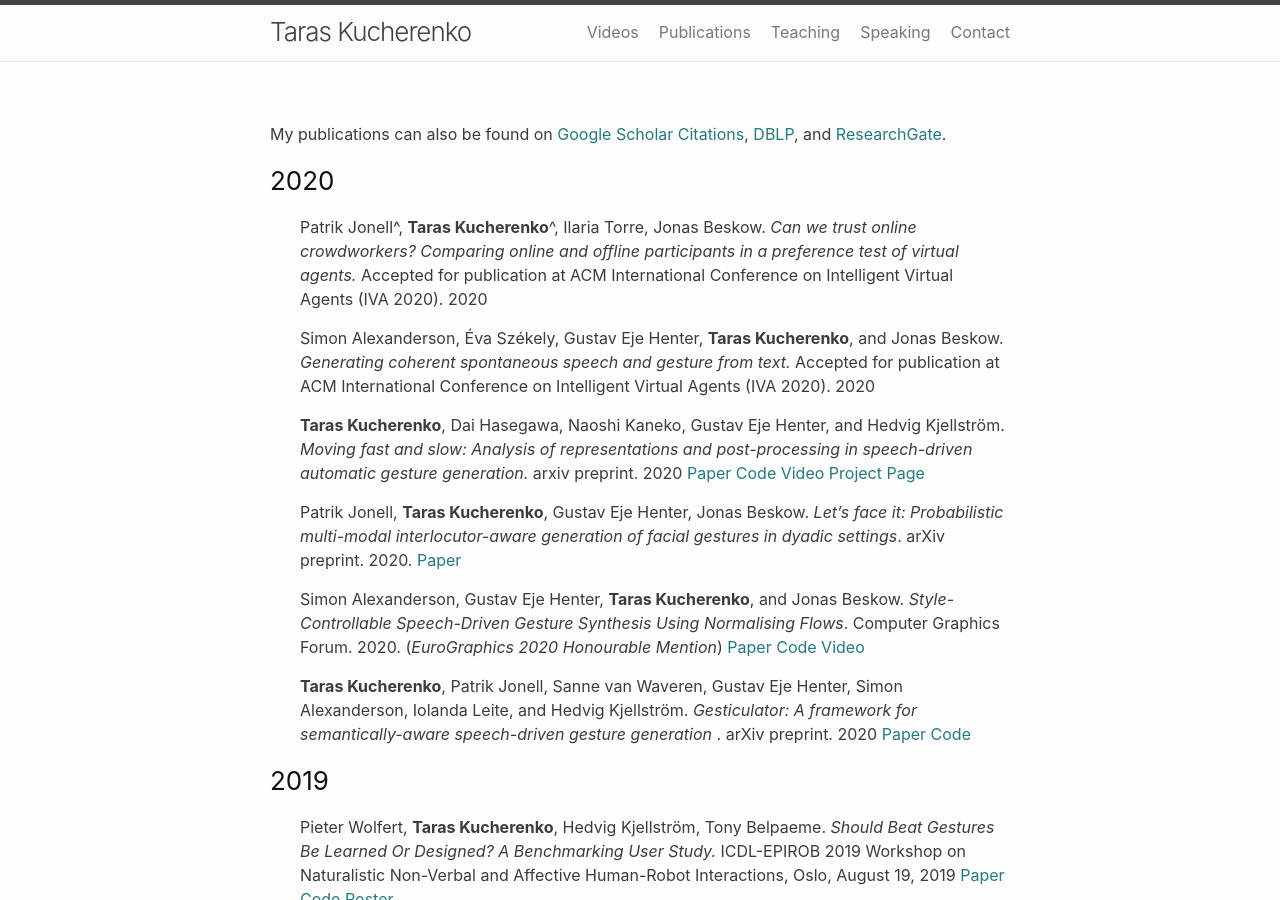
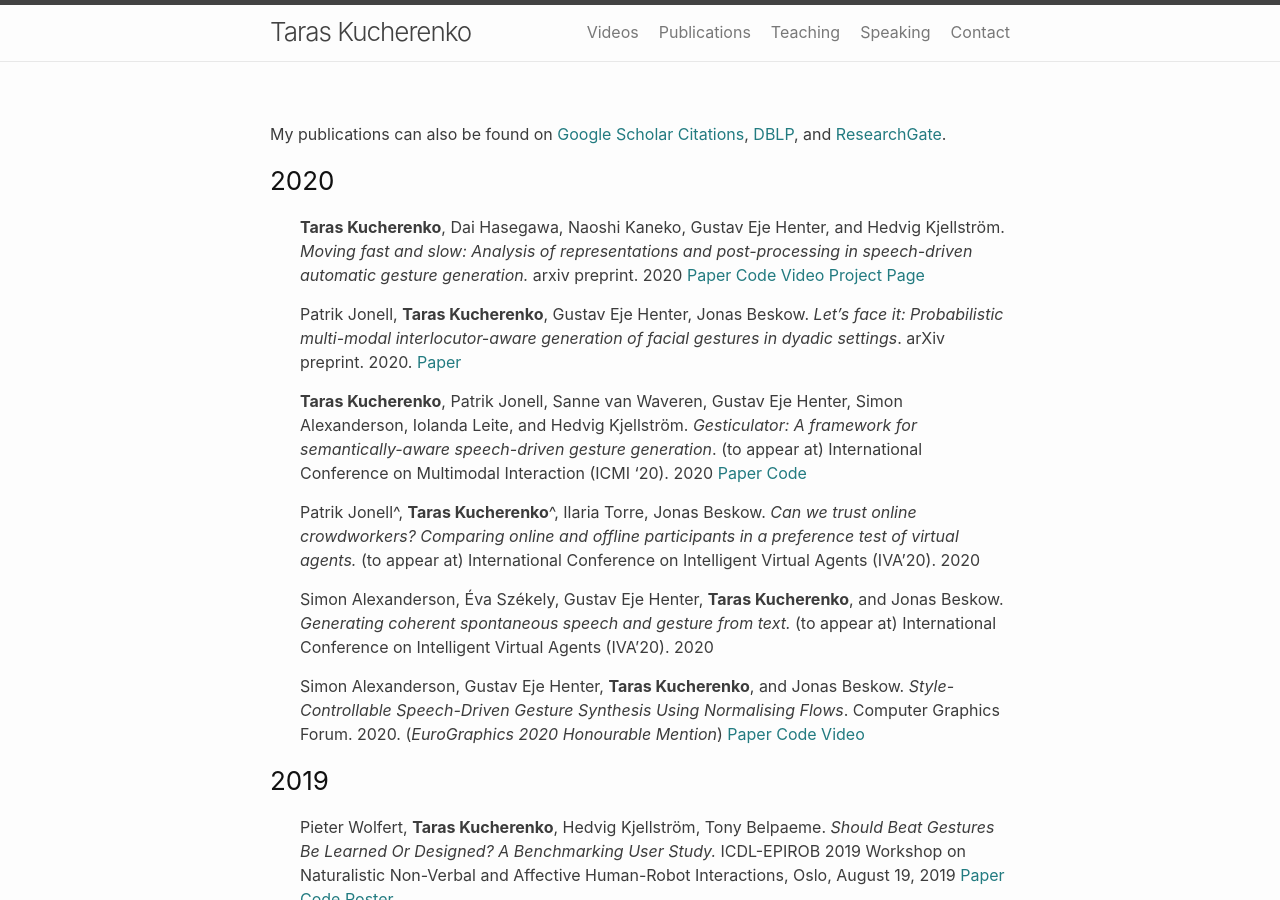
Before and after one commit to Svito-zar/Svito-zar.github.io, a Jekyll site: the page built from _pages/publications.md, in a window 1280 px wide and 900 px high. Built offline with Jekyll 4.4.1, drawn with Linux system fonts in a browser that asks for light colours.

Commit message:
Added Gesticulator acceptance to ICMI

```diff
--- a/_pages/publications.md
+++ b/_pages/publications.md
@@ -7,24 +7,22 @@ permalink: /publications/
 My publications can also be found on [Google Scholar Citations](https://scholar.google.com/citations?user=aI_16pYAAAAJ&hl=en), [DBLP](https://dblp.uni-trier.de/pers/hd/k/Kucherenko:Taras), and [ResearchGate](https://www.researchgate.net/profile/Taras_Kucherenko).
 
 ### 2020
-* Patrik Jonell^, **Taras Kucherenko**^, Ilaria Torre, Jonas Beskow. *Can we trust online crowdworkers? Comparing online and offline participants in a preference test of virtual agents.*
-Accepted for publication at ACM International Conference on Intelligent Virtual Agents (IVA 2020). 2020
-
-* Simon Alexanderson, Éva Székely, Gustav Eje Henter, **Taras Kucherenko**, and Jonas Beskow.
-*Generating coherent spontaneous speech and gesture from text.*
-Accepted for publication at ACM International Conference on Intelligent Virtual Agents (IVA 2020). 2020
-
 * **Taras  Kucherenko**,  Dai  Hasegawa, Naoshi Kaneko, Gustav  Eje  Henter, and Hedvig Kjellström.
 *Moving fast and slow: Analysis of representations and post-processing in speech-driven automatic gesture generation.*
 arxiv preprint. 2020
 [Paper](https://www.researchgate.net/publication/343096046_Moving_fast_and_slow_Analysis_of_representations_and_post-processing_in_speech-driven_automatic_gesture_generation) [Code](https://github.com/GestureGeneration/Speech_driven_gesture_generation_with_autoencoder) [Video](https://youtu.be/Iv7UBe92zrw) [Project Page](../_posts/2020-01-14-Audio2Gestures.md)
 
-
 * Patrik Jonell, **Taras Kucherenko**, Gustav Eje Henter, Jonas Beskow. *Let’s face it: Probabilistic multi-modal interlocutor-aware generation of facial gestures in dyadic settings*. arXiv preprint. 2020. [Paper](https://arxiv.org/abs/2006.09888)
 
+* **Taras Kucherenko**, Patrik Jonell, Sanne van Waveren, Gustav Eje Henter, Simon Alexanderson, Iolanda Leite, and Hedvig Kjellström. *Gesticulator: A framework for semantically-aware speech-driven gesture generation*. (to appear at) International Conference on Multimodal Interaction (ICMI '20). 2020 [Paper](https://arxiv.org/abs/2001.09326) [Code](https://github.com/svito-zar/Gesticulator)
+
+
+* Patrik Jonell^, **Taras Kucherenko**^, Ilaria Torre, Jonas Beskow. *Can we trust online crowdworkers? Comparing online and offline participants in a preference test of virtual agents.* (to appear at) International Conference on Intelligent Virtual Agents (IVA'20). 2020
+
+* Simon Alexanderson, Éva Székely, Gustav Eje Henter, **Taras Kucherenko**, and Jonas Beskow.
+*Generating coherent spontaneous speech and gesture from text.* (to appear at) International Conference on Intelligent Virtual Agents (IVA'20). 2020
+
 * Simon Alexanderson, Gustav  Eje  Henter, **Taras Kucherenko**,  and Jonas Beskow. *Style-Controllable Speech-Driven Gesture Synthesis Using Normalising Flows*. Computer Graphics Forum. 2020. (*EuroGraphics 2020 Honourable Mention*) [Paper](../papers/alexanderson2020style.pdf) [Code](https://github.com/simonalexanderson/StyleGestures) [Video](https://youtu.be/egf3tjbWBQE)
-
-* **Taras Kucherenko**, Patrik Jonell, Sanne van Waveren, Gustav Eje Henter, Simon Alexanderson, Iolanda Leite, and Hedvig Kjellström. *Gesticulator: A framework for semantically-aware speech-driven gesture generation* . arXiv preprint. 2020 [Paper](https://www.researchgate.net/publication/338853312_Gesticulator_A_framework_for_semantically-aware_speech-driven_gesture_generation) [Code](https://github.com/svito-zar/Gesticulator)
 
 ### 2019
 * Pieter Wolfert, **Taras Kucherenko**, Hedvig Kjellström, Tony Belpaeme. *Should Beat Gestures Be Learned Or Designed? A Benchmarking User Study.* ICDL-EPIROB 2019 Workshop on Naturalistic Non-Verbal and Affective Human-Robot Interactions, Oslo, August 19, 2019 [Paper](https://pieterwolfert.com/files/epirob_camera_final.pdf) [Code](https://github.com/Svito-zar/Speech_driven_gesture_generation) [Poster](../posters/should_gesture_be_learned_poster.pdf)
```
Also changed, not shown: index.md (+3 -0 lines).
